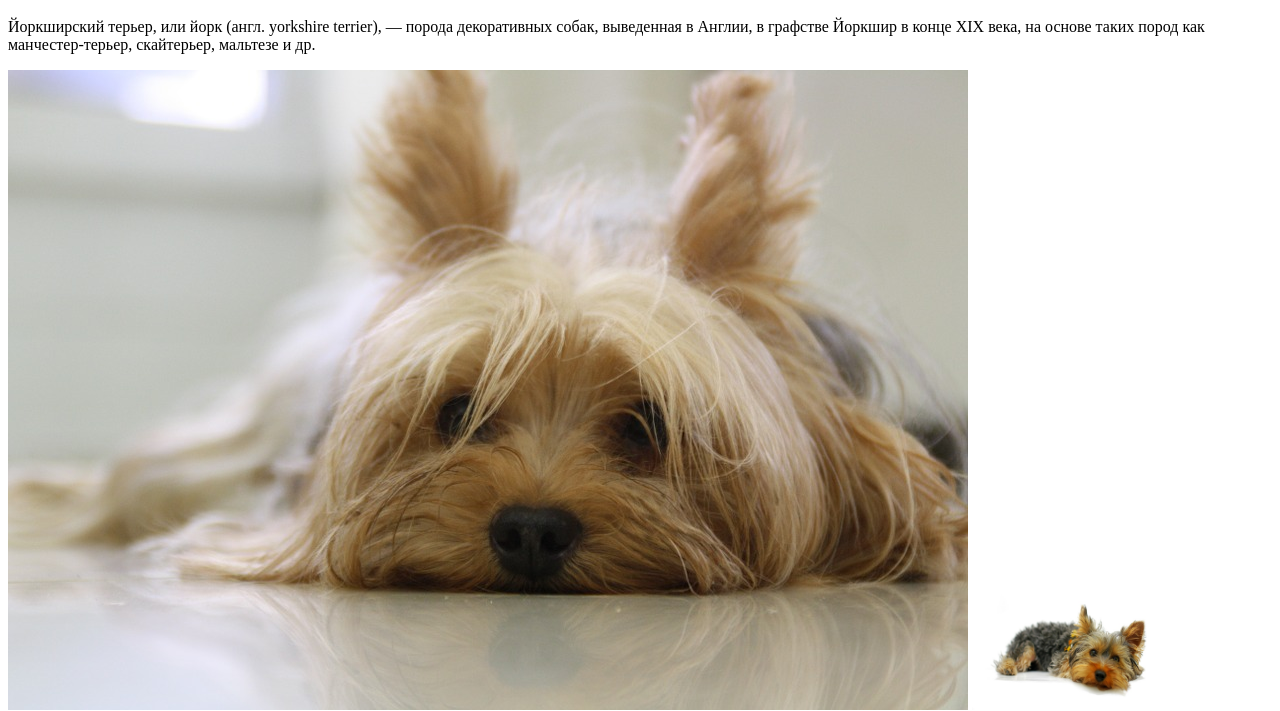
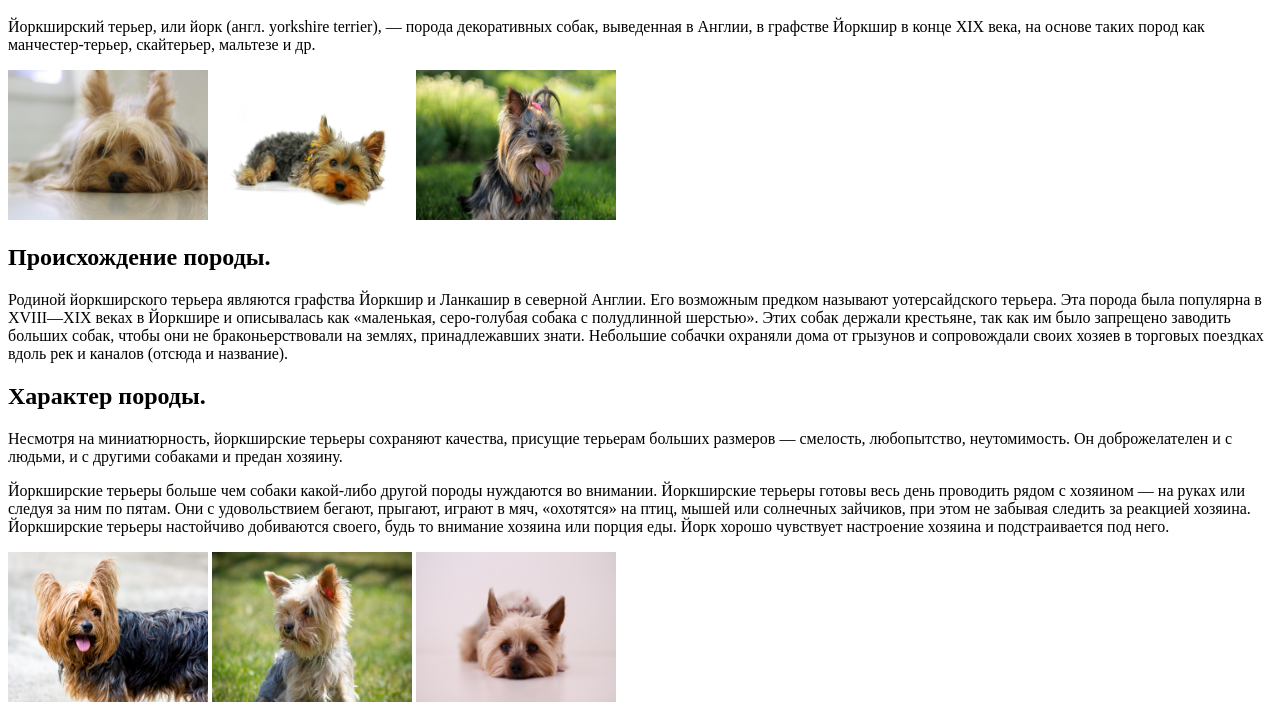
Before and after one commit to Ferber1/qwerty, a plain HTML site: page index.html in a window 1280 px wide. Shown: the part 48-759 px from the top of the page. Drawn offline with Linux system fonts and the light colour scheme.

Commit message:
Update index.html

```diff
--- a/index.html
+++ b/index.html
@@ -12,7 +12,7 @@
                     <p>
                     Йоркширский терьер, или йорк (англ. yorkshire terrier), — порода декоративных собак, выведенная в Англии, в графстве Йоркшир в конце XIX века, на основе таких пород как манчестер-терьер, скайтерьер, мальтезе и др.
                     </p>
-                    <img src="images/1.jpg">
+                    <img src="images/1.jpg" width="200px" height="150px">
                     <img src="images/2.jpg" width="200px" height="150px">
                     <img src="images/3.jpg" width="200px" height="150px">
                     <h2>
@@ -31,7 +31,7 @@
                         Йоркширские терьеры больше чем собаки какой-либо другой породы нуждаются во внимании. Йоркширские терьеры готовы весь день проводить рядом с хозяином — на руках или следуя за ним по пятам. Они с удовольствием бегают, прыгают, играют в мяч, «охотятся» на птиц, мышей или солнечных зайчиков, при этом не забывая следить за реакцией хозяина. Йоркширские терьеры настойчиво добиваются своего, будь то внимание хозяина или порция еды. Йорк хорошо чувствует настроение хозяина и подстраивается под него.
                     </p>
                     <img src="images/4.jpg" width="200px" height="150px">
-                    <img src="images/5.jpg"width="200px" height="150px">
+                    <img src="images/5.jpg" width="200px" height="150px">
                     <img src="images/6.jpg" width="200px" height="150px">
                 </main>
                     <footer>
```
